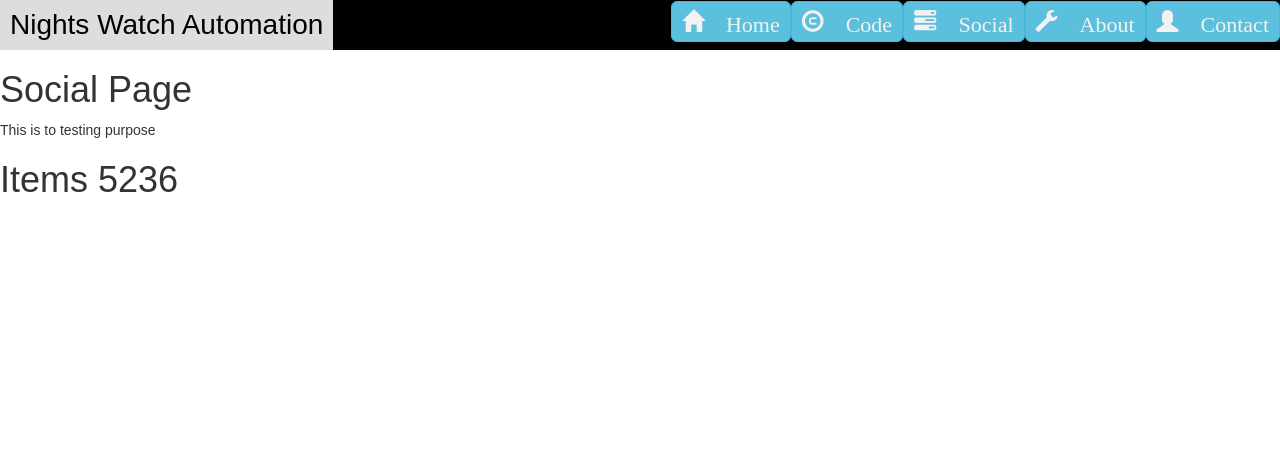
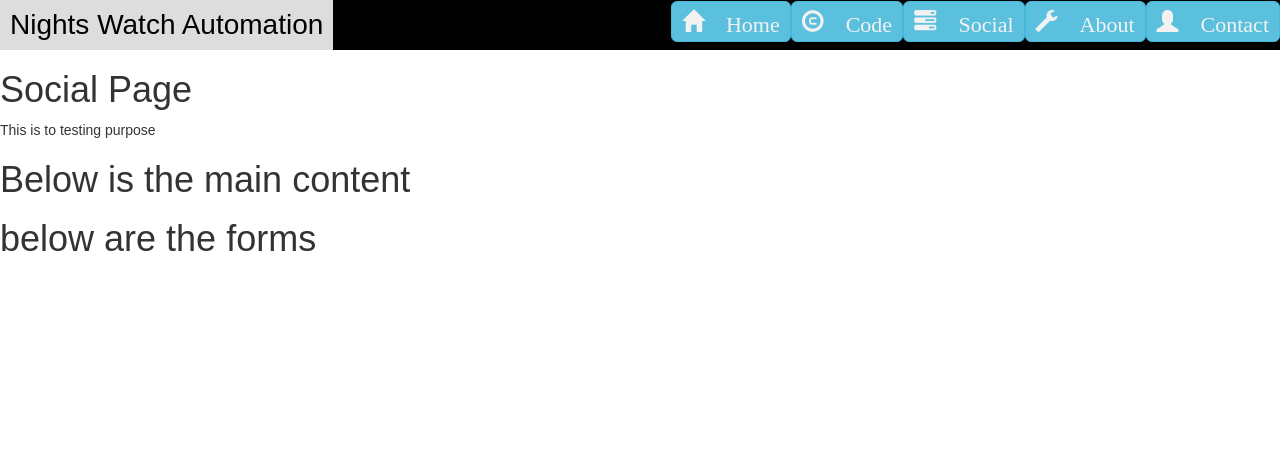
Before and after one commit to AkashZawar/Avishkar, a Django app: page /social/ in a window 1280 px wide. Shown: the top 450 px of the page. Run offline with Django 3.2, Linux system fonts and the light colour scheme; some libraries are stand-ins or nearby versions.

Commit message:
back to previous upload code

```diff
--- a/myenv/src/templates/social.html
+++ b/myenv/src/templates/social.html
@@ -4,7 +4,19 @@
 <h1>Social Page</h1>
 <p>This is to testing purpose</p>
 
-<h1>Items 5236 </h1>
+<h1>Below is the main content</h1>
+		{% for post in posts %}
+
+		<h5>{{ post.post}}</h5>
+
+		{% endfor %}
+
+<h1> below are the forms</h1>
+		{% for post in form %}
+
+		<h5>{{ form.post}}</h5>
+
+		{% endfor %}
 
 
 {% endblock %}
```
